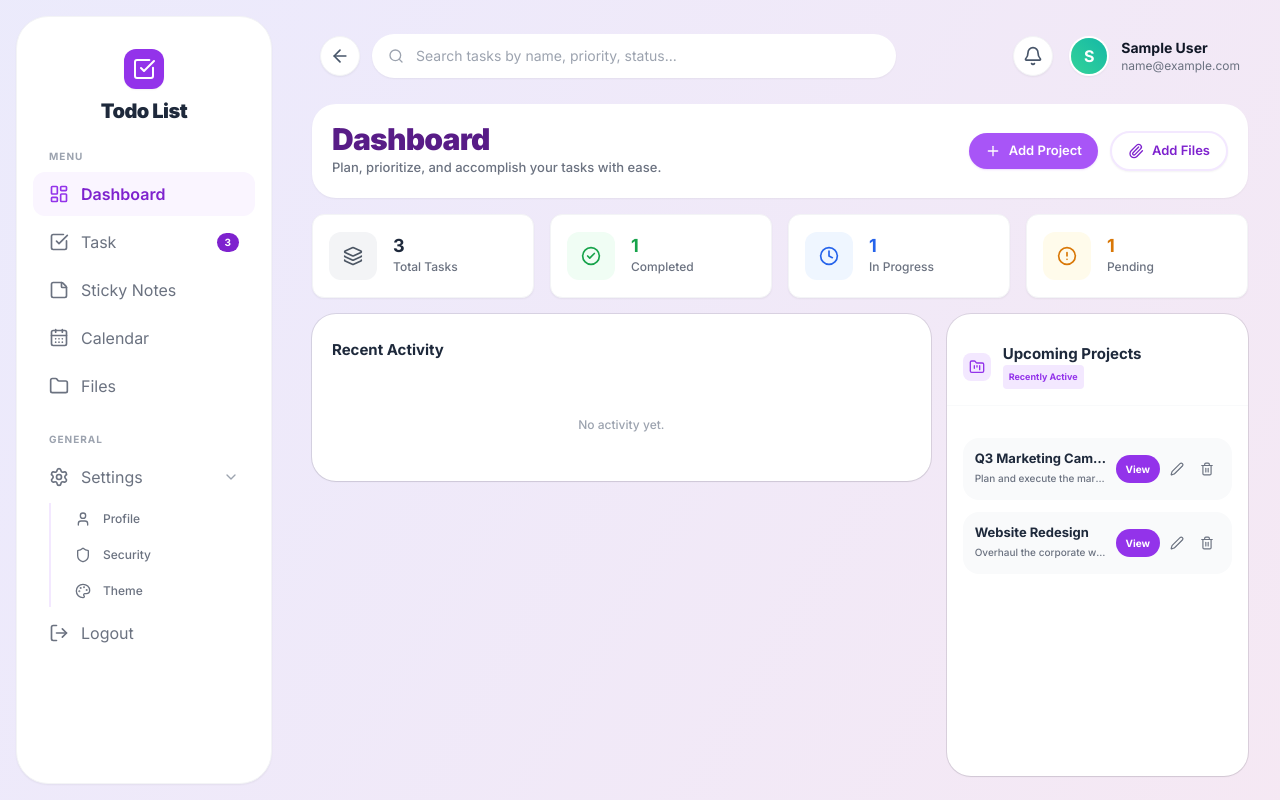
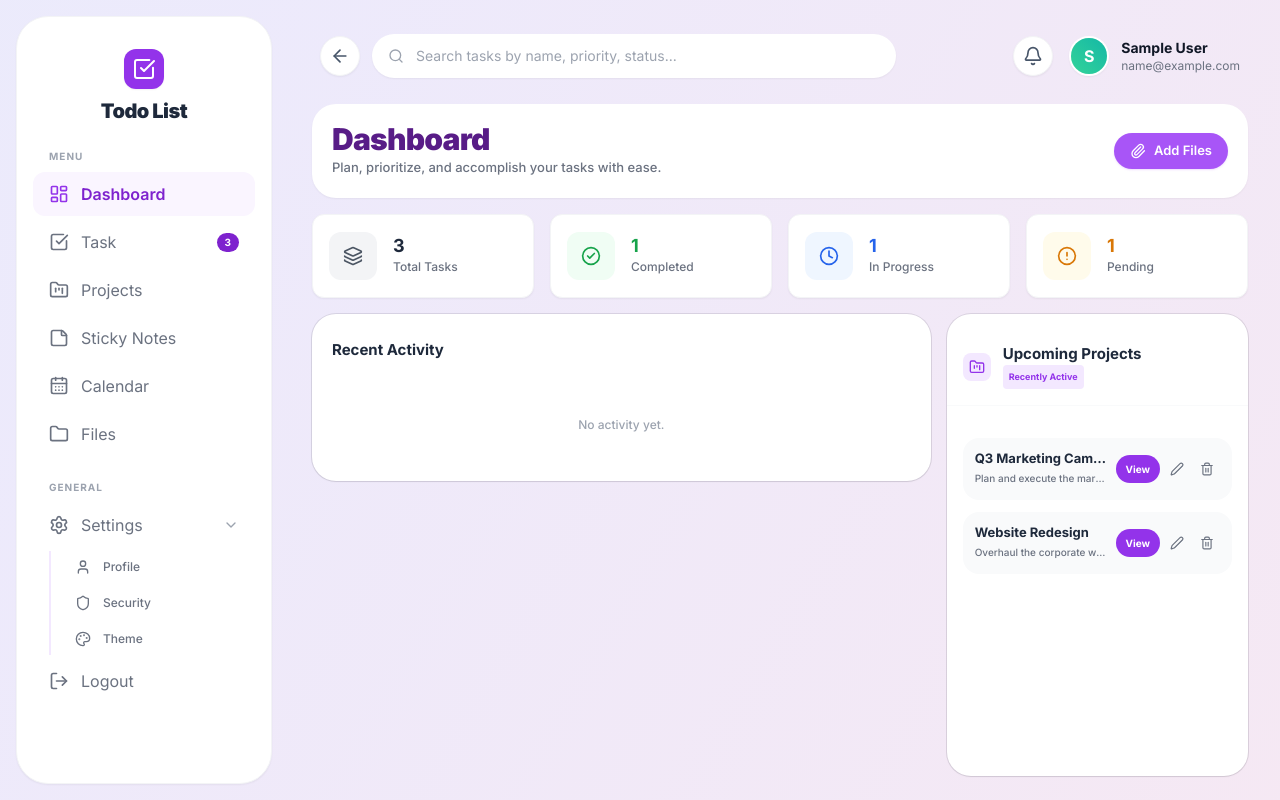
Before and after one commit to NiharikaON/todos, a Next.js app: page /dashboard in a window 1280 px wide. Built offline with nearby package versions, Linux system fonts and the light colour scheme; sample sign-in values are in the browser's storage; what aws-amplify would draw is missing.

Commit message:
Add Projects navigation item to left sidebar menu and remove Add Project button from Dashboard header card

```diff
--- a/src/app/(app)/dashboard/page.tsx
+++ b/src/app/(app)/dashboard/page.tsx
@@ -256,15 +256,8 @@ export default function DashboardPage() {
         </div>
         <div className="flex items-center space-x-3">
           <button
-            onClick={() => setIsProjectDialogOpen(true)}
+            onClick={() => setIsAddFilesDialogOpen(true)}
             className="flex items-center space-x-2 bg-purple-500 hover:bg-purple-600 active:scale-95 text-white px-4 py-2 rounded-full text-[13px] font-semibold transition-all shadow-sm shadow-purple-500/20 cursor-pointer"
-          >
-            <Plus className="w-4 h-4" />
-            <span>Add Project</span>
-          </button>
-          <button
-            onClick={() => setIsAddFilesDialogOpen(true)}
-            className="flex items-center space-x-2 bg-white dark:bg-slate-800 border-2 border-purple-100 dark:border-slate-700 hover:border-purple-200 active:scale-95 text-purple-700 dark:text-purple-300 px-4 py-2 rounded-full text-[13px] font-semibold transition-all shadow-sm cursor-pointer"
           >
             <Paperclip className="w-4 h-4" />
             <span>Add Files</span>
--- a/src/components/layout/AppLayout.tsx
+++ b/src/components/layout/AppLayout.tsx
@@ -22,6 +22,7 @@ import {
   Clock,
   StickyNote,
   Folder,
+  FolderKanban,
   ChevronDown,
   ChevronRight
 } from "lucide-react";
@@ -84,6 +85,7 @@ export function AppLayout({ children }: { children: React.ReactNode }) {
   const menuItems = [
     { name: "Dashboard", href: "/dashboard", icon: LayoutDashboard },
     { name: "Task", href: "/todos", icon: CheckSquare, badge: tasks.length.toString() },
+    { name: "Projects", href: "/projects", icon: FolderKanban },
     { name: "Sticky Notes", href: "/notes", icon: StickyNote },
     { name: "Calendar", href: "/calendar", icon: CalendarDays },
     { name: "Files", href: "/files", icon: Folder },
```
